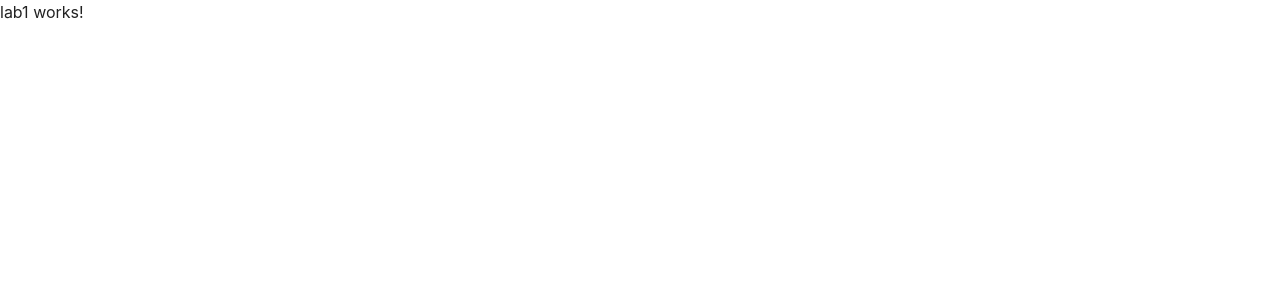
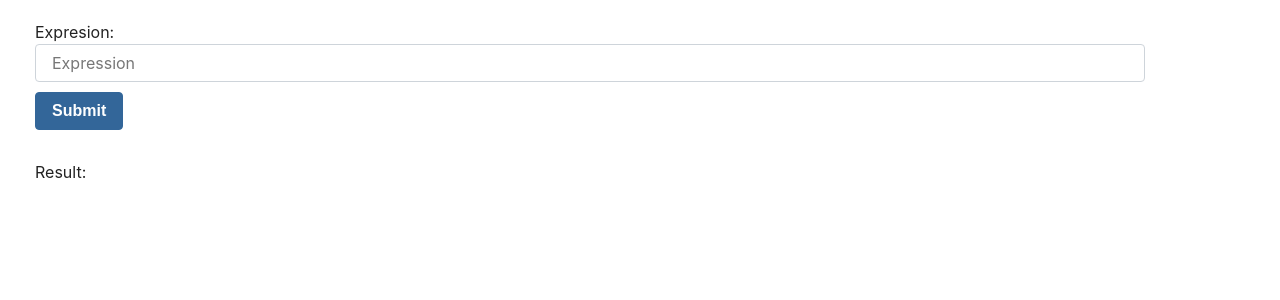
Before and after one commit to dimaLytvyniuk/PZKS, an Angular app in the folder front_end/pzks/: page / in a window 1280 px wide. Shown: the top 300 px of the page. Built offline with nearby package versions, Linux system fonts and the light colour scheme; a web font is replaced by a local one.

Commit message:
Add frontend for lab1

```diff
--- a/front_end/pzks/src/app/app.module.ts
+++ b/front_end/pzks/src/app/app.module.ts
@@ -5,6 +5,7 @@ import { AppRoutingModule } from './app-routing.module';
 import { AppComponent } from './app.component';
 import { Lab1Component } from './components/lab1/lab1.component';
 import { BackendClientService } from './services/backend-client.service';
+import { HttpClientModule } from '@angular/common/http';
 
 @NgModule({
   declarations: [
@@ -13,7 +14,8 @@ import { BackendClientService } from './services/backend-client.service';
   ],
   imports: [
     BrowserModule,
-    AppRoutingModule
+    AppRoutingModule,
+    HttpClientModule
   ],
   providers: [
     BackendClientService
--- a/front_end/pzks/src/app/components/lab1/lab1.component.css
+++ b/front_end/pzks/src/app/components/lab1/lab1.component.css
@@ -0,0 +1,19 @@
+.container {
+    margin: 20px;
+}
+
+.result-container {
+    margin-top: 30px;
+}
+
+.error-container {
+    color: red
+}
+
+.evaluated-container {
+    color: blue
+}
+
+#submit-btn {
+    margin-top: 10px;
+}
--- a/front_end/pzks/src/app/components/lab1/lab1.component.html
+++ b/front_end/pzks/src/app/components/lab1/lab1.component.html
@@ -1,3 +1,26 @@
-<p>
-  lab1 works!
-</p>
+<div class="container">
+  <div>
+    Expresion:
+  </div>
+  <div class="expression-container">
+    <input class="form-control mr-sm-2" type="search" placeholder="Expression" aria-label="Expression" (change)="onChangeExpressionField($event)">
+    <button type="button" class="btn btn-info" id="submit-btn" (click)="onSubmit()">Submit</button>
+  </div>
+  <div class="result-container">
+    <div>
+      Result:
+    </div>
+    <div class="error-container" *ngIf="errors">
+      Errors:
+      <div>
+        {{ errors }}
+      </div>
+    </div>
+    <div class="evaluated-container" *ngIf="evaluatedResult">
+      Evaluated result:
+      <div>
+        {{ evaluatedResult }}
+      </div>
+    </div>
+  </div>
+</div>
--- a/front_end/pzks/src/app/components/lab1/lab1.component.ts
+++ b/front_end/pzks/src/app/components/lab1/lab1.component.ts
@@ -1,4 +1,8 @@
 import { Component, OnInit } from '@angular/core';
+import { OutputParsedExpression } from 'src/app/models/outputParsedExpression';
+import { InputExpression } from 'src/app/models/inputExpression';
+import { BackendClientService } from 'src/app/services/backend-client.service';
+import { HttpErrorResponse } from '@angular/common/http/http';
 
 @Component({
   selector: 'app-lab1',
@@ -6,10 +10,46 @@ import { Component, OnInit } from '@angular/core';
   styleUrls: ['./lab1.component.css']
 })
 export class Lab1Component implements OnInit {
+  evaluatedResult: string = null
+  errors: string = null
+  outputResult: OutputParsedExpression;
+  inputExpression: string;
 
-  constructor() { }
+  constructor(private backEndClient: BackendClientService) { }
 
   ngOnInit() {
+
   }
 
+  onChangeExpressionField(event) {
+    this.inputExpression = event.target.value;
+  }
+
+  onSubmit() {
+    this.errors = null
+    this.evaluatedResult = null
+    this.getParsedExpression()
+  }
+
+  getParsedExpression() {
+    let inputModel = new InputExpression();
+    inputModel.expression = this.inputExpression;
+
+    this.backEndClient.lab1(inputModel).subscribe(data => {
+      console.log(data)
+      this.outputResult = data
+      if (this.outputResult.exceptionModel != null)
+        this.errors = this.outputResult.exceptionModel.message
+      if (this.outputResult.evaluatedResult != null)
+        this.evaluatedResult = this.outputResult.evaluatedResult
+      console.log(this.evaluatedResult)
+    },
+    (err: HttpErrorResponse) => {
+      if (err.error instanceof Error) {
+        console.error('An error occurred:', err.error.message);
+      } else {
+        console.error(`Backend returned code ${err.status}, body was: ${err.error}`);
+      }
+    })
+  }
 }
--- /dev/null
+++ b/front_end/pzks/src/app/models/exceptionModel.ts
@@ -0,0 +1,3 @@
+export class ExceptionModel {
+    message: string;
+}
--- /dev/null
+++ b/front_end/pzks/src/app/models/expressionTree.ts
@@ -0,0 +1,6 @@
+import { ExpressionNode } from './expressionNode';
+
+export class ExpressionTree {
+    head: ExpressionNode;
+    supportedFunctions: string[];
+}
--- /dev/null
+++ b/front_end/pzks/src/app/models/inputExpression.ts
@@ -0,0 +1,3 @@
+export class InputExpression {
+    expression: String;
+}
--- /dev/null
+++ b/front_end/pzks/src/app/models/outputParsedExpression.ts
@@ -0,0 +1,9 @@
+import { ExpressionTree } from './expressionTree';
+import { ExceptionModel } from './exceptionModel';
+
+export class OutputParsedExpression {
+    expressionTree: ExpressionTree;
+    exceptionModel: ExceptionModel;
+    evaluatedResult: string;
+    inputExpression: string;
+}
--- a/front_end/pzks/src/app/services/backend-client.service.ts
+++ b/front_end/pzks/src/app/services/backend-client.service.ts
@@ -1,9 +1,22 @@
 import { Injectable } from '@angular/core';
+import { InputExpression } from '../models/inputExpression';
+import { HttpClient } from '@angular/common/http';
+import { OutputParsedExpression } from '../models/outputParsedExpression';
+import { environment } from 'src/environments/environment';
 
 @Injectable({
   providedIn: 'root'
 })
 export class BackendClientService {
+  private readonly apiBaseUrl: string;
+  private readonly lab1Path: string;
 
-  constructor() { }
+  constructor(private http: HttpClient) {
+    this.apiBaseUrl = environment['ApiBaseUrl']
+    this.lab1Path = this.apiBaseUrl.concat('/expression/lab1')
+  }
+
+  lab1(inputModel: InputExpression) {
+    return this.http.post<OutputParsedExpression>(this.lab1Path, inputModel)
+  }
 }
--- a/front_end/pzks/src/environments/environment.ts
+++ b/front_end/pzks/src/environments/environment.ts
@@ -3,7 +3,8 @@
 // The list of file replacements can be found in `angular.json`.
 
 export const environment = {
-  production: false
+  production: false,
+  ApiBaseUrl: "http://localhost:8080"
 };
 
 /*
```
Also changed, not shown: front_end/pzks/src/app/models/expressionNode.ts (added, +7 -0 lines).
